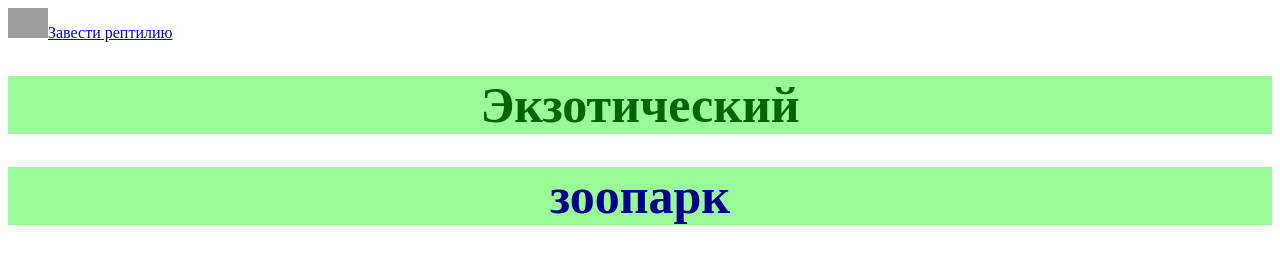
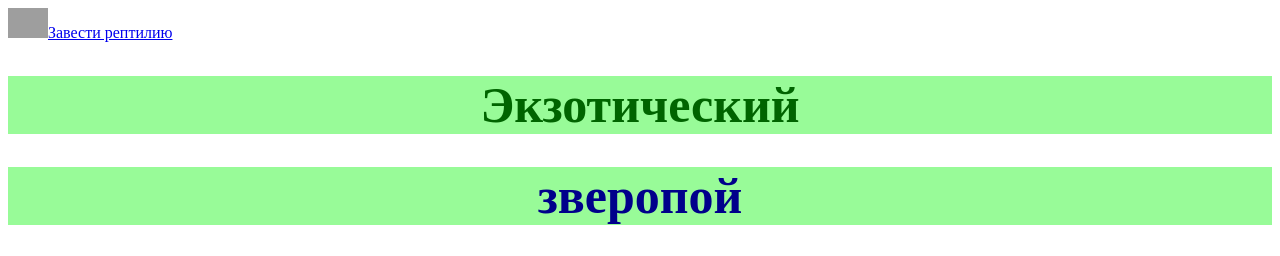
Before and after one commit to ANDrewMALKH/C-, a plain HTML site: page index.html in a window 1280 px wide. Shown: the top 256 px of the page. Drawn offline with Linux system fonts and the light colour scheme; grey boxes are pictures that could not be loaded.

Commit message:
Update index.html

```diff
--- a/index.html
+++ b/index.html
@@ -1,7 +1,7 @@
 <html>
     <img src="https://mars.algoritmika.org/uploads/2020/10/frog-159002_1280_0_1603798105.png" height="30px"/><a href="https://zoo61.ru/articles/10-luchshikh-domashnikh-reptiliy-dlya-vashego-terrariuma">Завести рептилию</a>
     <h1 style="text-align:center; color:darkgreen;background:palegreen;font-size:50px">Экзотический</h1>
-    <h1 style="text-align:center; color:darkblue;background:palegreen;Font-size:50px">зоопарк</h1>
+    <h1 style="text-align:center; color:darkblue;background:palegreen;Font-size:50px">зверопой</h1>
     <p style="Font-size:20px">Приглашаем посетить наш зоопарк, чтобы увидеть редких змей, ящериц, пауков и африканских ежей и многих других животных.</p>
     <p style="text-align:center; color:blue;background:lightblue;Font-size:20px">Цена билета: 200 рублей — детский, 400 рублей — взрослый, фото с животным — 1000 рублей.</p>
     <p style="Font-size:20px">Пожалуйста, не стучите по террариумам — это пугает животных, и не приносите для животных еду — у каждого вида своя диета.</p>
```
